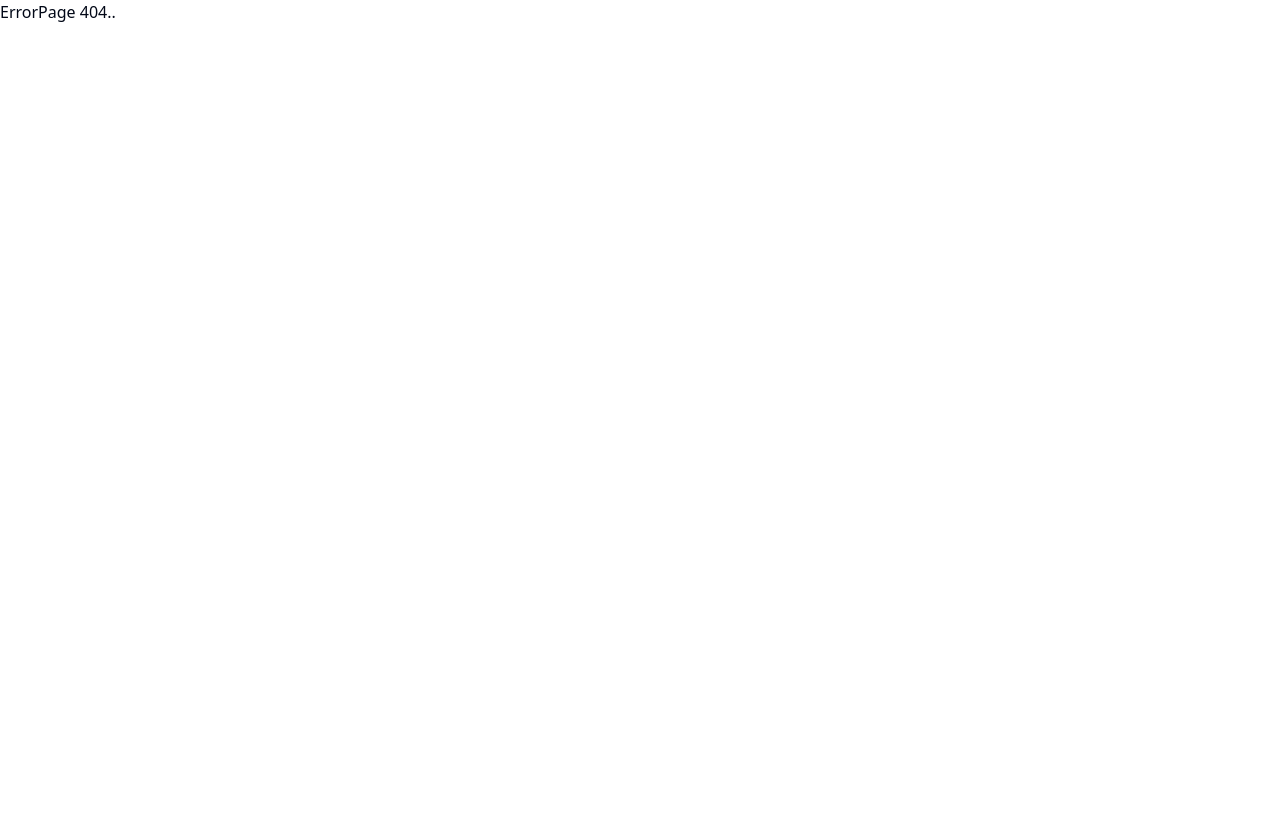
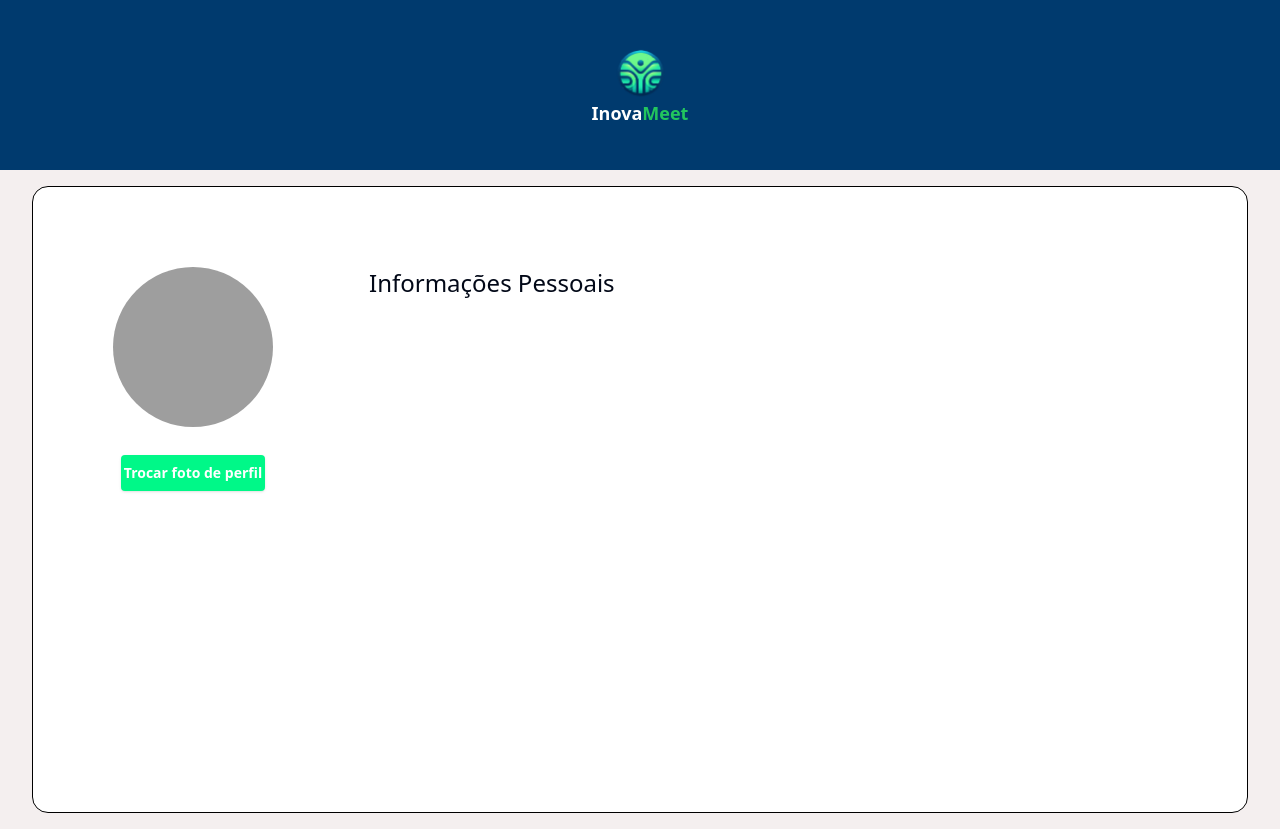
Before and after one commit to GuiDecker/Inova-Meet-Front, a React (Vite) app: page /user-profile in a window 1280 px wide. Before the commit this address had no page. Before the commit the page ends 800 px from the top, so only its background shows below. Built offline with nearby package versions, Linux system fonts and the light colour scheme; grey boxes are pictures that could not be loaded.

Commit message:
add login and user profile page

```diff
--- /dev/null
+++ b/src/routes/Login.jsx
@@ -0,0 +1,8 @@
+import { LoginPage } from "@/section/Login";
+import React from "react";
+
+const Login = () => {
+  return <LoginPage />;
+};
+
+export default Login;
--- /dev/null
+++ b/src/routes/User-profile.jsx
@@ -0,0 +1,8 @@
+import { UserProfilePage } from "@/section/user-profile";
+import React from "react";
+
+const UserProfile = () => {
+  return <UserProfilePage />;
+};
+
+export default UserProfile;
--- /dev/null
+++ b/src/section/Login/index.jsx
@@ -0,0 +1,30 @@
+import { Input } from "@/components/ui/input";
+import { Label } from "@/components/ui/label";
+import React from "react";
+
+
+export const LoginPage = () => {
+  return (
+    <div >
+      <div className="flex flex-col justify-center items-center  bg-mainBlue h-[170px]">
+      <img src="././public/logo-inovameet.png" alt="Logo" width={100} height={85} />
+      <h2 className="text-lg text-white font-bold -mt-4">
+          Inova<span className="text-green-500">Meet</span>
+        </h2>
+      </div>
+
+      <div className="flex flex-col gap-5 justify-center px-8 items-center bg-primaryBlue h-[82.4vh]">
+        {/* <div className=" flex flex-col gap-5 "> */}
+
+          <h1 className="text-2xl text-white font-bold">Login</h1>
+          <Input className="max-w-[420px] h-12 rounded bg-white" placeholder="Email" />
+          <Input className="max-w-[420px] h-12 rounded bg-white" placeholder="Senha" />
+          <Label className="text-white">Ainda não é membro? <span className="text-primaryGreen">Cadastre-se</span></Label>
+          <button className="bg-primaryGreen hover:bg-green-400 text-white font-bold py-2 px-4 rounded w-36">
+            Entrar
+          </button>
+        {/* </div> */}
+      </div>
+     </div>
+  );
+};
--- a/src/section/landing-home/components/intro-section.jsx
+++ b/src/section/landing-home/components/intro-section.jsx
@@ -5,7 +5,7 @@ import React from "react";
 export const IntroSection = () => {
   return (
     // add flex-wrap
-    <section className="p-12 flex justify-center ">
+    <section className="p-12 flex flex-wrap justify-center ">
       <div className="flex flex-col  gap-12 mt-28">
         <Label className="text-white text-4xl mx-auto max-w-[561px]">
           Uma plataforma onde
--- /dev/null
+++ b/src/section/user-profile/index.jsx
@@ -0,0 +1,35 @@
+import { Avatar, AvatarFallback, AvatarImage } from "@/components/ui/avatar";
+import { Button } from "@/components/ui/button";
+import { Input } from "@/components/ui/input";
+import { Label } from "@/components/ui/label";
+import React from "react";
+
+export const UserProfilePage = () => {
+  return (
+    <div>
+      <div className="flex flex-col justify-center items-center  bg-mainBlue h-[170px]">
+        <img src="././public/logo-inovameet.png" alt="Logo" width={100} height={85} />
+        <h2 className="text-lg text-white font-bold -mt-4">
+          Inova<span className="text-green-500">Meet</span>
+        </h2>
+      </div>
+
+      <div className="flex justify-center items-center bg-primaryGray h-[82.4vh]">
+        <section className="flex p-20 gap-x-24 bg-white w-[95%] h-[95%] border border-black  rounded-2xl">
+          <div className="flex flex-col items-center gap-7">
+            <Avatar className="w-40 h-40">
+              <AvatarImage src="https://github.com/shadcn.png" alt="my profile" />
+              <AvatarFallback>CN</AvatarFallback>
+            </Avatar>
+            <Button className="bg-primaryGreen hover:bg-green-400 text-white font-bold py-2 px-4 rounded w-36 ">
+              Trocar foto de perfil
+            </Button>
+          </div>
+          <div>
+            <h1 className="text-2xl">Informações Pessoais</h1>
+          </div>
+        </section>
+      </div>
+    </div>
+  );
+};
--- a/tailwind.config.js
+++ b/tailwind.config.js
@@ -16,6 +16,7 @@ module.exports = {
         mainBlue: "#003A6E",
         primaryBlue: "#002757",
         primaryGreen: "#00F888",
+        primaryGray: "#F4EFEF",
         border: "hsl(var(--border))",
         input: "hsl(var(--input))",
         ring: "hsl(var(--ring))",
```
Also changed, not shown: src/main.jsx (+10 -0 lines).
